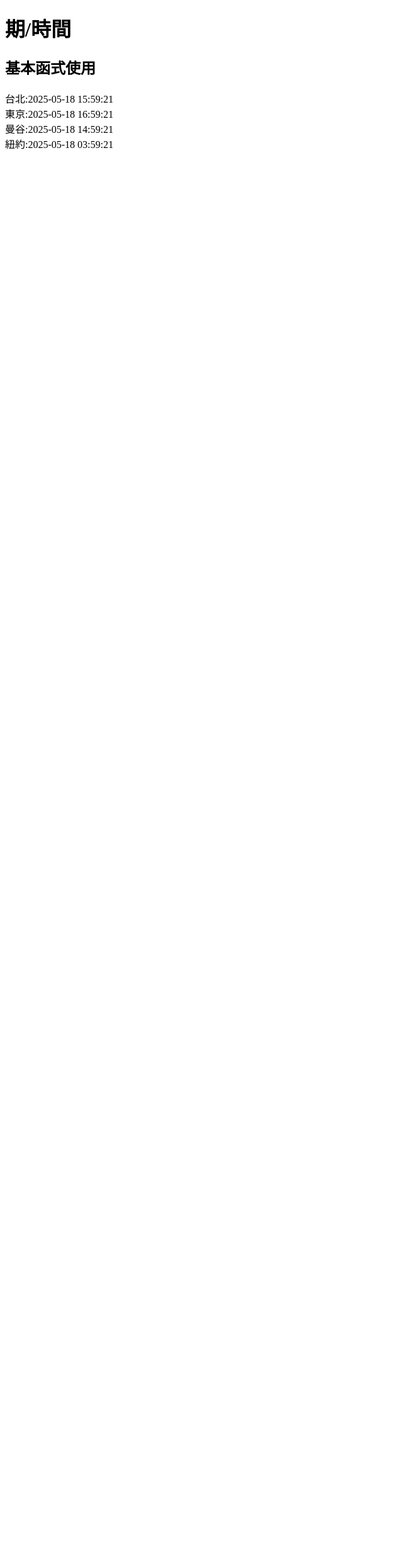
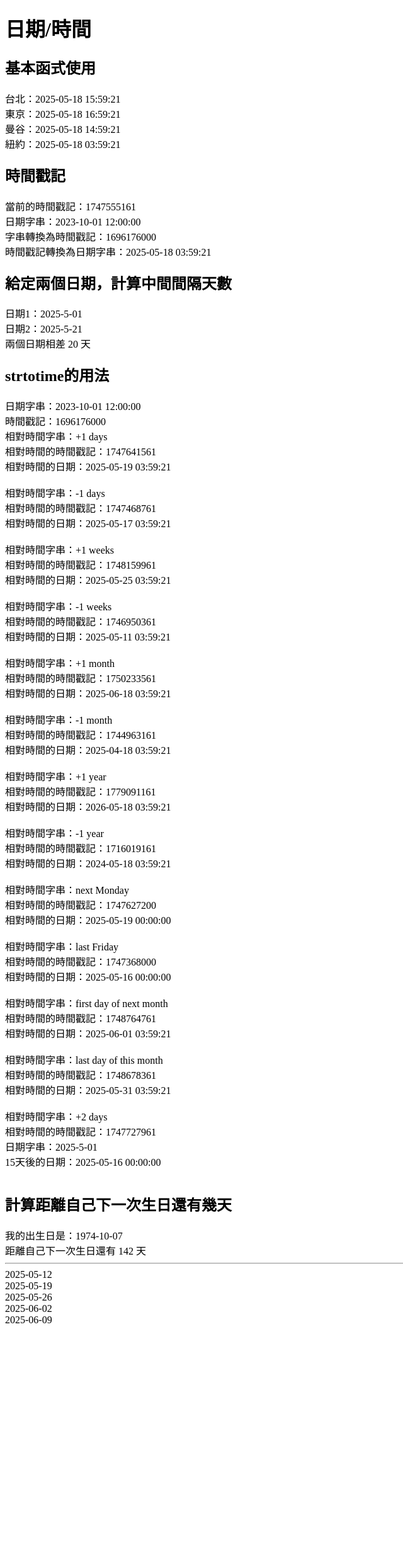
Before and after one commit to doris2678/myphp, a PHP site: page /datetime/index.php in a window 1280 px wide. Shown: the whole page at 63% size, without its empty margins (0-640 px from the left). Before the commit the page ends 237 px from the top, so only its background shows below. Run offline with PHP 8.4, Linux system fonts and the light colour scheme.

Commit message:
20250513 add string,datetime

```diff
--- a/datetime/index.php
+++ b/datetime/index.php
@@ -1,7 +1,7 @@
 <!DOCTYPE html>
 <?php
-//設定頁面每1秒自動重整
-// header("refresh:1");
+// 設定頁面每 1 秒自動重整
+//header("Refresh: 1");  // 1 表示每隔 1 秒重整一次
 ?>
 <html lang="en">
 <head>
@@ -10,27 +10,147 @@
     <title>日期/時間</title>
 </head>
 <body>
-  <h1>期/時間</h1>
-  <h2>基本函式使用</h2>
+    <h1>日期/時間</h1>
+    <h2>基本函式使用</h2>
+    <?php
+    date_default_timezone_set("Asia/Taipei"); // 設定時區
+    echo "台北：";
+    echo date("Y-m-d H:i:s"); // 取得當前的日期和時間
+    echo "<br>";
+    echo "東京：";
+    date_default_timezone_set("Asia/Tokyo"); // 設定時區
+    echo date("Y-m-d H:i:s"); // 將字串轉換為時間戳記
+    echo "<br>";
+    echo "曼谷：";
+    date_default_timezone_set("Asia/Bangkok"); // 設定時區
+    echo date("Y-m-d H:i:s"); // 將字串轉換為時間戳記
+    echo "<br>";
+    echo "紐約：";
+    date_default_timezone_set("America/New_York"); // 設定時區
+    echo date("Y-m-d H:i:s"); // 將字串轉換為時間戳記
+
+
+?>
+    <h2>時間戳記</h2>
+    <?php
+    // 取得當前的時間戳記
+    $timestamp = time(); // 取得當前的時間戳記
+    echo "當前的時間戳記：$timestamp<br>";
+
+    // 將字串轉換為時間戳記
+    $dateString = "2023-10-01 12:00:00";
+    echo "日期字串：" . $dateString . "<br>";
+    $timestampFromString = strtotime($dateString); // 將字串轉換為時間戳記
+    echo "字串轉換為時間戳記：$timestampFromString<br>";
+
+    // 將時間戳記轉換為日期字串
+    $dateFromTimestamp = date("Y-m-d H:i:s", $timestamp); // 將時間戳記轉換為日期字串
+    echo "時間戳記轉換為日期字串：$dateFromTimestamp<br>";
+    ?>
+<h2>給定兩個日期，計算中間間隔天數</h2>
+<?php
+    $date1="2025-5-01"; // 設定第一個日期
+    $date2="2025-5-21"; // 設定第二個日期
+    echo "日期1：$date1<br>";
+    echo "日期2：$date2<br>";
+
+    $date1_timestamp = strtotime($date1); // 將日期字串轉換為時間戳記
+    $date2_timestamp = strtotime($date2); // 將日期字串轉換為時間戳記
+    $diff=$date2_timestamp - $date1_timestamp; // 計算兩個時間戳記的差值
+    $days=($diff/(60*60*24)); // 將差值轉換為天數
+    echo "兩個日期相差 $days 天<br>"; // 輸出結果
+
+?>
+<h2>strtotime的用法</h2>
 <?php
 
-   date_default_timezone_set("Asia/Taipei");//設定時區
-   echo "台北:";
-   echo date("Y-m-d H:i:s");//取得當前的日期和時間
-   echo "<br>";
-   echo "東京:";
-   date_default_timezone_set("Asia/Tokyo");//設定時區
-   echo date("Y-m-d H:i:s");//取得當前的日期和時間
-   echo "<br>";
-   echo "曼谷:";
-   date_default_timezone_set("Asia/Bangkok");//設定時區
-   echo date("Y-m-d H:i:s");//取得當前的日期和時間
-   echo "<br>";
-   echo "紐約:";
-   date_default_timezone_set("America/New_York");//設定時區
-   echo date("Y-m-d H:i:s");//取得當前的日期和時間
+    // strtotime() 函式可以將日期字串轉換為時間戳記
+    $dateString1 = "2023-10-01 12:00:00"; // 設定日期字串
+    $timestamp1 = strtotime($dateString1); // 將字串轉換為時間戳記
+    echo "日期字串：$dateString1<br>";
+    echo "時間戳記：$timestamp1<br>";
+
+    // strtotime() 函式也可以處理相對時間
+    $relativeDateStrings = [
+        "+1 days",
+        "-1 days",
+        "+1 weeks",
+        "-1 weeks",
+        "+1 month",
+        "-1 month",
+        "+1 year",
+        "-1 year",
+        "next Monday",
+        "last Friday",
+        "first day of next month",
+        "last day of this month"
+    ];
+
+    foreach ($relativeDateStrings as $relativeDateString) {
+        //strtotime("+1 days",$timestamp); // 將相對時間字串轉換為時間戳記
+        $timestamp = strtotime($relativeDateString);
+        echo "相對時間字串：$relativeDateString<br>";
+        echo "相對時間的時間戳記：$timestamp<br>";
+        echo "相對時間的日期：".date("Y-m-d H:i:s", $timestamp)."<br><br>";
+    }
+    $relativeDateString = "+2 days"; // 設定相對時間字串
+    $timestamp2 = strtotime($relativeDateString); // 將相對時間字串轉換為時間戳記
+    echo "相對時間字串：$relativeDateString<br>";
+    echo "相對時間的時間戳記：$timestamp2<br>";
+
+    $date="2025-5-01"; // 設定日期字串
+    $timestamp3 = strtotime("+15 day",strtotime($date)); // 將日期字串轉換為時間戳記$date); // 將日期字串轉換為時間戳記
+    echo "日期字串：$date<br>";
+    echo "15天後的日期：".date("Y-m-d H:i:s", $timestamp3)."<br><br>";
+?>
+
+<h2>計算距離自己下一次生日還有幾天</h2>
+<?php
+$birthday = "1974-10-07"; // 設定自己的生日
+$birthday_array=explode("-",$birthday); // 將生日字串轉換為陣列
+$birthday_array[0]=date("Y"); // 將生日的年份改為當前年份
+
+$nextBirthday = join("-",$birthday_array); // 將陣列轉換為字串
+
+$today=strtotime(date("Y-m-d")); // 取得當前的時間戳記
+//echo "今天的時間戳記：$today<br>";
+$birthday_timestamp=strtotime($nextBirthday); // 將生日字串轉換為時間戳記
+//echo "生日的時間戳記：$birthday_timestamp<br>";
+
+if($today>$birthday_timestamp){
+    $birthday_timestamp=strtotime("+1 year",$birthday_timestamp); // 將生日字串轉換為時間戳記
+}
+
+$birthday_diff=$birthday_timestamp-$today; // 計算兩個時間戳記的差值
+$days=($birthday_diff/(60*60*24)); // 將差值轉換為天數
+
+echo "我的出生日是：$birthday<br>";
+echo "距離自己下一次生日還有 $days 天";
+?>
+
+<hr>
+<?php
+$mon="2025-05-12";
+for ($i=0; $i <5 ; $i++) {
+    $temp=strtotime("+$i week",strtotime($mon));
+    echo date("Y-m-d",$temp)."<br>";
+}
 
 ?>
 
+
+<p>&nbsp;</p>
+<p>&nbsp;</p>
+<p>&nbsp;</p>
+<p>&nbsp;</p>
+<p>&nbsp;</p>
+<p>&nbsp;</p>
+<p>&nbsp;</p>
+<p>&nbsp;</p>
+<p>&nbsp;</p>
+<p>&nbsp;</p>
+
+
+
 </body>
 </html>
```
